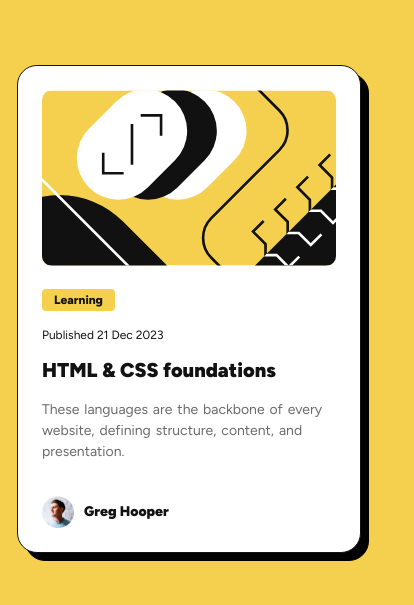
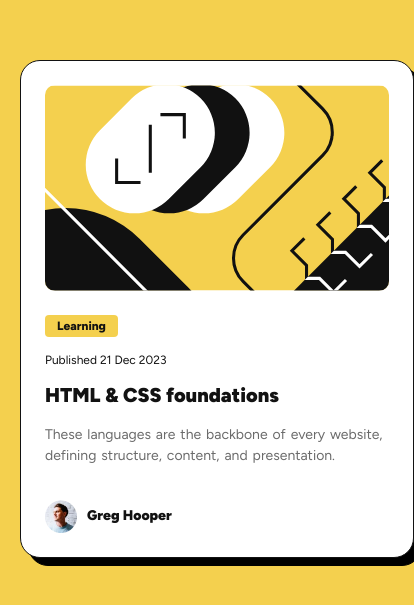
Before and after one commit to Celthros/blog-preview-card-challenge, a website: page index.html in a window 390 px wide. Shown: the part 119-724 px from the top of the page, 414 px wide, since content can reach past the window. Drawn offline with Linux system fonts and the light colour scheme.

Commit message:
Enhance article and blog card styles with responsive adjustments and hover effects

```diff
--- a/css/base/_base.scss
+++ b/css/base/_base.scss
@@ -4,8 +4,6 @@
 // TO DO
 // clamp paddings?
 // use local fonts NOT GOOGLE
-// hover state
-// make hover transition smoothly
 
 :root {
   --default-font      : #{var.$default-font};
@@ -35,16 +33,9 @@
   --clamp-heading     : clamp(var(--font-20), 2vw, var(--font-24));
   }
 
-*,
-*::before,
-*::after {
-  box-sizing : border-box;
-  }
-
 body {
   font-size        : var(--default-font);
   background-color : var(--bg-yellow);
-  font-weight      : 400;
   color            : var(--color-gray-dark);
   @include mixs.figtree-font;
   display          : flex;
@@ -54,9 +45,9 @@ body {
   flex-direction   : column;
 
   main {
-	margin-top : var(--spacing-150);
-    padding-left: var(--spacing-150);
-    padding-right: 1rem;
+	margin-top    : var(--spacing-150);
+	padding-left  : var(--spacing-150);
+	padding-right : 1rem;
 	}
 
   @media (min-width : 31.25em) {
@@ -67,6 +58,10 @@ body {
 	  height : 100vh;
 	  }
 	}
+  }
 
-
+a:link, a:visited, a:active {
+  color           : var(--bg-gray-dark);
+  text-decoration : none;
+  transition      : all 0.1s ease-in-out;
   }
--- a/css/components/_article.scss
+++ b/css/components/_article.scss
@@ -9,7 +9,7 @@
   flex-direction   : column;
   gap              : 1.25rem;
   filter           : drop-shadow(8px 8px 0px rgba(0, 0, 0, 100%));
-  margin-left      : 0;
+  margin-left      : var(--spacing-100);
   margin-right     : var(--spacing-100);
 
   @media (min-width : 23.438em) {
@@ -49,10 +49,19 @@
 	font-size  : var(--clamp-small);
 	}
 
+  &__btn {
+	transition : color 0.1s ease-in-out;
+
+	&:hover {
+	  color : var(--color-yellow);
+	  }
+	}
+
   &__title {
 	font-weight : 900;
 	color       : var(--bg-gray-dark);
 	font-size   : var(--clamp-heading);
+	transition  : color 0.1s ease-in-out;
 	}
 
   &__description {
--- a/index.html
+++ b/index.html
@@ -23,7 +23,7 @@
 					<span class="blog-card__tag">Learning</span>
 				</div>
 				<time class="blog-card__date" datetime="2023-12-21">Published 21 Dec 2023</time>
-				<h2 class="blog-card__title">HTML &amp; CSS foundations</h2>
+				<h2 class="blog-card__title"><a href="/" class="blog-card__btn">HTML &amp; CSS foundations</a></h2>
 				<p class="blog-card__description">
 					These languages are the backbone of every website, defining structure, content, and presentation.
 				</p>
```
Also changed, not shown: style.min.css, 1 other file.
